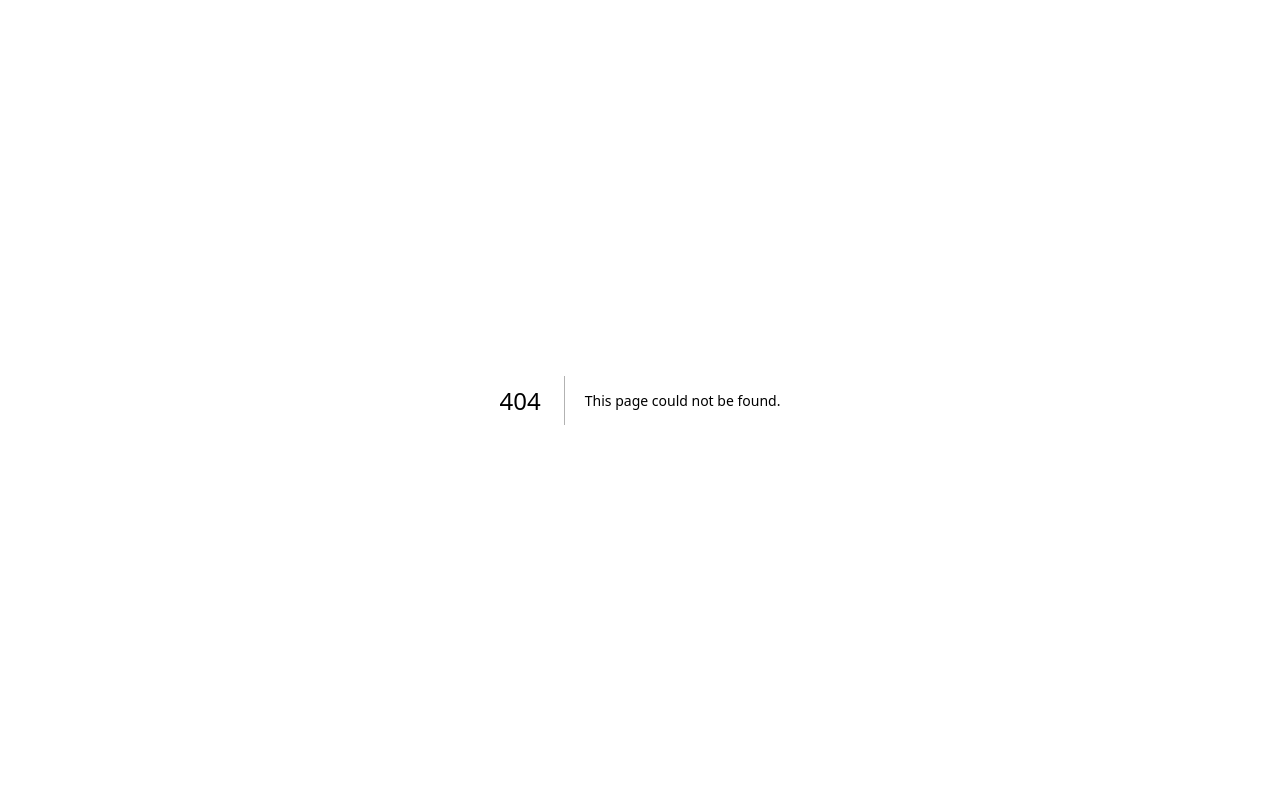
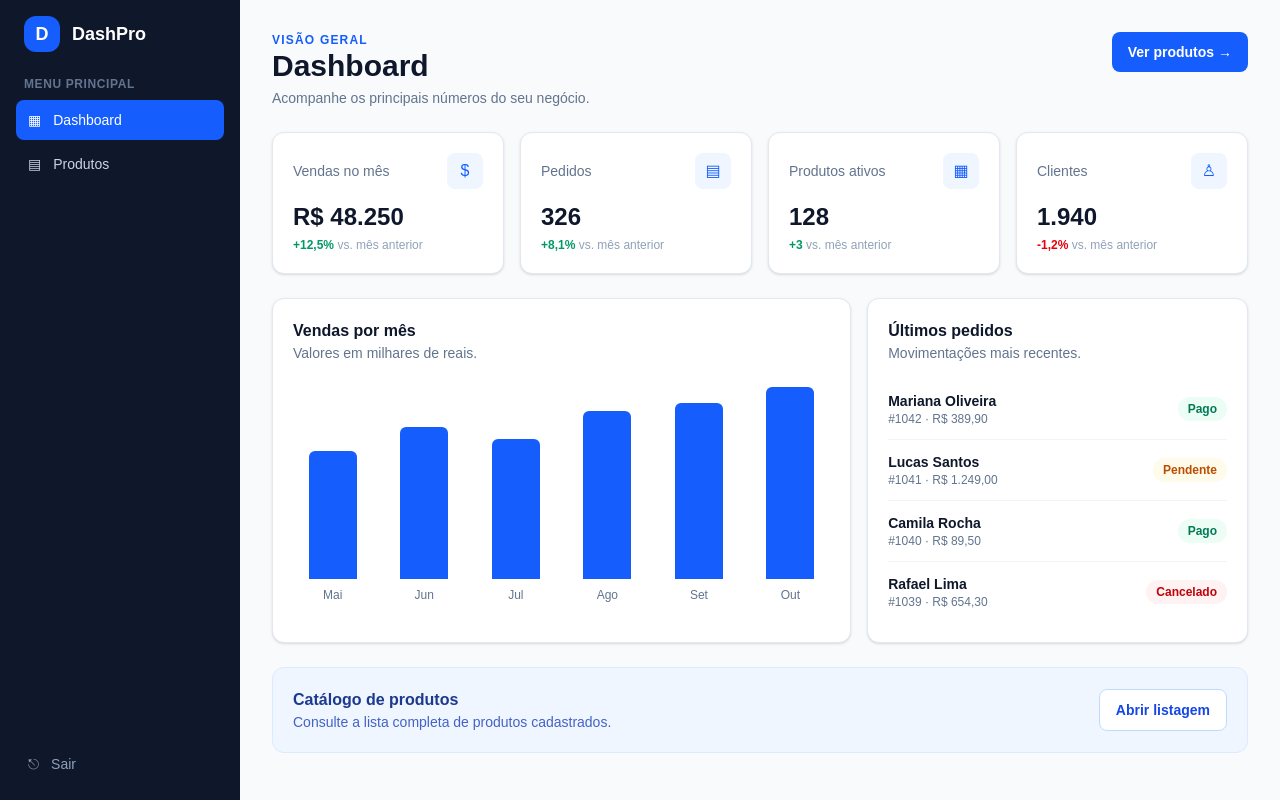
Before and after one commit to DaniloAugustoMaia/UniALFA, a Next.js app in the folder Quarto período/Nextjs/Trabalho - Dashboard/dashpczao/: page /dashboard in a window 1280 px wide. Before the commit this address had no page. Built offline with nearby package versions, Linux system fonts and the light colour scheme.

Commit message:
feat: adiciona dashboard com menu lateral e link para a listagem

```diff
--- /dev/null
+++ b/Quarto período/Nextjs/Trabalho - Dashboard/dashpczao/src/app/(pages)/dashboard/page.tsx
@@ -0,0 +1,152 @@
+import Link from "next/link";
+
+const indicadores = [
+  { titulo: "Vendas no mês", valor: "R$ 48.250", variacao: "+12,5%", positivo: true, icone: "$" },
+  { titulo: "Pedidos", valor: "326", variacao: "+8,1%", positivo: true, icone: "▤" },
+  { titulo: "Produtos ativos", valor: "128", variacao: "+3", positivo: true, icone: "▦" },
+  { titulo: "Clientes", valor: "1.940", variacao: "-1,2%", positivo: false, icone: "♙" },
+];
+
+const vendasPorMes = [
+  { mes: "Mai", valor: 32 },
+  { mes: "Jun", valor: 38 },
+  { mes: "Jul", valor: 35 },
+  { mes: "Ago", valor: 42 },
+  { mes: "Set", valor: 44 },
+  { mes: "Out", valor: 48 },
+];
+
+const ultimosPedidos = [
+  { id: "#1042", cliente: "Mariana Oliveira", valor: "R$ 389,90", status: "Pago" },
+  { id: "#1041", cliente: "Lucas Santos", valor: "R$ 1.249,00", status: "Pendente" },
+  { id: "#1040", cliente: "Camila Rocha", valor: "R$ 89,50", status: "Pago" },
+  { id: "#1039", cliente: "Rafael Lima", valor: "R$ 654,30", status: "Cancelado" },
+];
+
+const estiloStatus: Record<string, string> = {
+  Pago: "bg-emerald-50 text-emerald-700",
+  Pendente: "bg-amber-50 text-amber-700",
+  Cancelado: "bg-red-50 text-red-700",
+};
+
+export default function Dashboard() {
+  const maximo = Math.max(...vendasPorMes.map((item) => item.valor));
+
+  return (
+    <div className="mx-auto max-w-6xl">
+      <header className="flex flex-wrap items-start justify-between gap-4">
+        <div>
+          <p className="text-xs font-bold tracking-widest text-blue-600">
+            VISÃO GERAL
+          </p>
+          <h1 className="text-3xl font-bold">Dashboard</h1>
+          <p className="mt-1 text-sm text-slate-500">
+            Acompanhe os principais números do seu negócio.
+          </p>
+        </div>
+
+        <Link
+          href="/produtos"
+          className="rounded-lg bg-blue-600 px-4 py-2.5 text-sm font-semibold text-white transition hover:bg-blue-700"
+        >
+          Ver produtos →
+        </Link>
+      </header>
+
+      <section className="mt-6 grid gap-4 sm:grid-cols-2 xl:grid-cols-4">
+        {indicadores.map((item) => (
+          <div
+            key={item.titulo}
+            className="rounded-xl border border-slate-200 bg-white p-5 shadow-sm"
+          >
+            <div className="flex items-center justify-between">
+              <span className="text-sm text-slate-500">{item.titulo}</span>
+              <span className="flex h-9 w-9 items-center justify-center rounded-lg bg-blue-50 text-blue-600">
+                {item.icone}
+              </span>
+            </div>
+            <p className="mt-3 text-2xl font-bold">{item.valor}</p>
+            <p
+              className={`mt-1 text-xs font-semibold ${
+                item.positivo ? "text-emerald-600" : "text-red-600"
+              }`}
+            >
+              {item.variacao} <span className="font-normal text-slate-400">vs. mês anterior</span>
+            </p>
+          </div>
+        ))}
+      </section>
+
+      <section className="mt-6 grid gap-4 lg:grid-cols-5">
+        <div className="rounded-xl border border-slate-200 bg-white p-5 shadow-sm lg:col-span-3">
+          <h2 className="font-bold">Vendas por mês</h2>
+          <p className="text-sm text-slate-500">Valores em milhares de reais.</p>
+
+          <div className="mt-6 flex h-48 items-end gap-3">
+            {vendasPorMes.map((item) => (
+              <div
+                key={item.mes}
+                className="flex h-full flex-1 items-end justify-center"
+              >
+                <div
+                  className="w-full max-w-12 rounded-t-md bg-blue-600"
+                  style={{ height: `${(item.valor / maximo) * 100}%` }}
+                  title={`R$ ${item.valor} mil`}
+                />
+              </div>
+            ))}
+          </div>
+
+          <div className="mt-2 flex gap-3 text-center text-xs text-slate-500">
+            {vendasPorMes.map((item) => (
+              <span key={item.mes} className="flex-1">
+                {item.mes}
+              </span>
+            ))}
+          </div>
+        </div>
+
+        <div className="rounded-xl border border-slate-200 bg-white p-5 shadow-sm lg:col-span-2">
+          <h2 className="font-bold">Últimos pedidos</h2>
+          <p className="text-sm text-slate-500">Movimentações mais recentes.</p>
+
+          <ul className="mt-4 divide-y divide-slate-100">
+            {ultimosPedidos.map((pedido) => (
+              <li
+                key={pedido.id}
+                className="flex items-center justify-between gap-3 py-3"
+              >
+                <div>
+                  <p className="text-sm font-semibold">{pedido.cliente}</p>
+                  <p className="text-xs text-slate-500">
+                    {pedido.id} · {pedido.valor}
+                  </p>
+                </div>
+                <span
+                  className={`rounded-full px-2.5 py-1 text-xs font-semibold ${estiloStatus[pedido.status]}`}
+                >
+                  {pedido.status}
+                </span>
+              </li>
+            ))}
+          </ul>
+        </div>
+      </section>
+
+      <section className="mt-6 flex flex-wrap items-center justify-between gap-4 rounded-xl border border-blue-100 bg-blue-50 p-5">
+        <div>
+          <h2 className="font-bold text-blue-900">Catálogo de produtos</h2>
+          <p className="text-sm text-blue-800/80">
+            Consulte a lista completa de produtos cadastrados.
+          </p>
+        </div>
+        <Link
+          href="/produtos"
+          className="rounded-lg border border-blue-200 bg-white px-4 py-2.5 text-sm font-semibold text-blue-700 transition hover:bg-blue-100"
+        >
+          Abrir listagem
+        </Link>
+      </section>
+    </div>
+  );
+}
--- /dev/null
+++ b/Quarto período/Nextjs/Trabalho - Dashboard/dashpczao/src/app/(pages)/layout.tsx
@@ -0,0 +1,11 @@
+import type { ReactNode } from "react";
+import Sidebar from "../../components/Sidebar";
+
+export default function PagesLayout({ children }: { children: ReactNode }) {
+  return (
+    <div className="flex min-h-screen flex-col bg-slate-50 text-slate-900 md:flex-row">
+      <Sidebar />
+      <main className="flex-1 p-6 md:p-8">{children}</main>
+    </div>
+  );
+}
--- /dev/null
+++ b/Quarto período/Nextjs/Trabalho - Dashboard/dashpczao/src/components/Sidebar.tsx
@@ -0,0 +1,58 @@
+"use client";
+
+import Link from "next/link";
+import { usePathname } from "next/navigation";
+
+const itens = [
+  { href: "/dashboard", rotulo: "Dashboard", icone: "▦" },
+  { href: "/produtos", rotulo: "Produtos", icone: "▤" },
+];
+
+export default function Sidebar() {
+  const pathname = usePathname();
+
+  return (
+    <aside className="flex flex-col gap-6 bg-slate-900 p-4 text-slate-200 md:min-h-screen md:w-60 md:shrink-0">
+      <div className="flex items-center gap-3 px-2 text-lg font-bold text-white">
+        <span className="flex h-9 w-9 items-center justify-center rounded-xl bg-blue-600">
+          D
+        </span>
+        DashPro
+      </div>
+
+      <nav className="flex gap-1 md:flex-col">
+        <p className="hidden px-2 pb-1 text-xs font-semibold tracking-wider text-slate-500 md:block">
+          MENU PRINCIPAL
+        </p>
+
+        {itens.map((item) => {
+          const ativo =
+            pathname === item.href || pathname.startsWith(item.href + "/");
+
+          return (
+            <Link
+              key={item.href}
+              href={item.href}
+              className={`flex items-center gap-3 rounded-lg px-3 py-2.5 text-sm font-medium transition ${
+                ativo
+                  ? "bg-blue-600 text-white"
+                  : "text-slate-300 hover:bg-slate-800 hover:text-white"
+              }`}
+            >
+              <span>{item.icone}</span>
+              {item.rotulo}
+            </Link>
+          );
+        })}
+      </nav>
+
+      <Link
+        href="/login"
+        className="mt-auto flex items-center gap-3 rounded-lg px-3 py-2.5 text-sm font-medium text-slate-400 transition hover:bg-slate-800 hover:text-white"
+      >
+        <span>⎋</span>
+        Sair
+      </Link>
+    </aside>
+  );
+}
```
